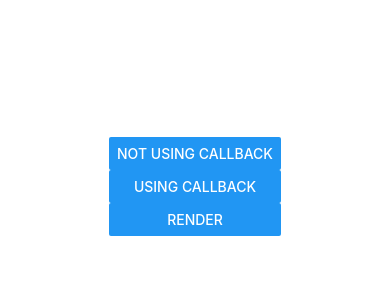
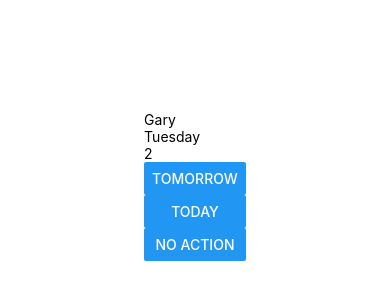
Before and after one commit to BrendanVadacoraBell/react-hooks-demo, a React Native app: screen / in a window 390 px wide. Shown: the part 236-536 px from the top of the page. Built offline with nearby package versions, Linux system fonts and the light colour scheme.

Commit message:
Add UseReducer for React `useReducer` demo

```diff
--- a/App.tsx
+++ b/App.tsx
@@ -6,14 +6,16 @@ import UseState from './src/UseState';
 import UseEffect from './src/UseEffect';
 import UseMemo from './src/UseMemo';
 import UseCallback from './src/UseCallback';
+import UseReducer from './src/UseReducer';
 
 export default function App() {
   return (
     <View style={styles.container}>
       {/* <UseState/> */}
+      <UseReducer />
       {/* <UseEffect/> */}
       {/* <UseMemo/> */}
-      <UseCallback />
+      {/* <UseCallback /> */}
       <StatusBar style="auto" />
     </View>
   );
--- /dev/null
+++ b/src/UseReducer.tsx
@@ -0,0 +1,96 @@
+import React from 'react';
+import {View, Text, Button} from 'react-native';
+
+const DAY = 'Tuesday';
+const COUNT = 2;
+const NAME = 'Gary';
+
+type State = {
+  day: string;
+  name: string;
+  count: number;
+};
+
+type Action = {
+  type: string;
+  payload?: any;
+}
+
+function reducer(state: State, action: Action): State {
+  switch(action.type) {
+    case 'increment':
+      return {
+        day: 'Wednesday',
+        name: 'Ash',
+        // New state based on previous state
+        count: state.count + 1,
+      }
+    case 'reset':
+      return {
+        day: DAY,
+        // Change state using the action payload
+        count: action.payload.count,
+        name: NAME,
+      }
+    default:
+      return state;
+  }
+}
+
+export default function UseReducer() {
+  /*
+  `useReducer` is much like `useState`. It returns the state and a function used to update said
+  state. It accepts a reducer, much like Redux, that based on some action type, changes parts of the
+  complex state. It accepts initial state. It also accepts and initializer function, much like
+  `useState` that is helpful when performing complex logic on some initial state.
+  When state changes, a render cycle is enqueued. If the state is the same, skip the update since
+  its unnecessary, hence no render cycle.
+  */
+  const [state, dispatch] = React.useReducer(reducer, {
+    day: DAY,
+    count: COUNT,
+    name: NAME,
+  });
+
+  /*
+  Every reducer that returns a new object is changing the state, even if the values are the same as
+  the objects themselves are not equal.
+  Notice how returning the same state in the default reducer does not trigger this.
+  */
+  React.useEffect(() => {
+    console.log('UseReducer render', state);
+  }, [state])
+
+  const onIncrementPress = () => {
+    dispatch({type: 'increment'});
+  }
+
+  const onResetPress = () => {
+    // Pass arguments in the payload
+    dispatch({type: 'reset', payload: {count: 0}});
+  }
+
+  const doNothing = () => {
+    dispatch({type: 'doNothing'});
+  }
+
+  return (
+    <View>
+      <Text>{state.name}</Text>
+      <Text>{state.day}</Text>
+      <Text>{state.count}</Text>
+      <Button
+        title='Tomorrow'
+        onPress={onIncrementPress}
+      />
+      <Button
+        title='Today'
+        onPress={onResetPress}
+      />
+      <Button
+        title='No action'
+        onPress={doNothing}
+      />
+    </View>
+  );
+}
```
